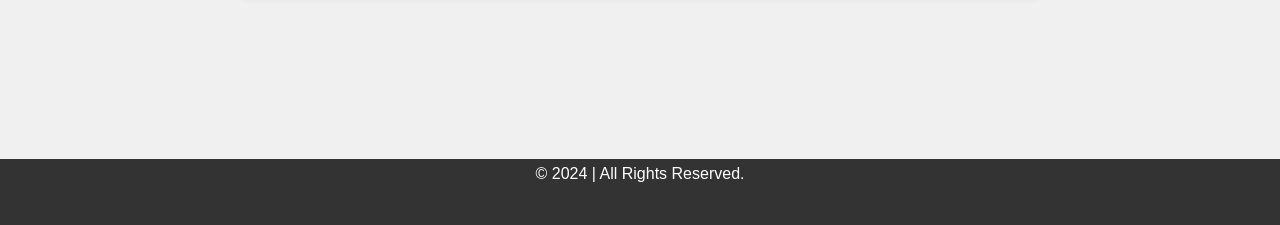
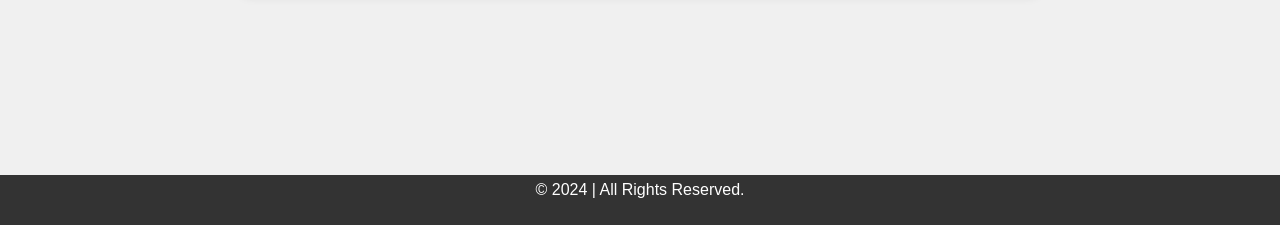
Before and after one commit to BooLeanAtYourService/stream.github.io, a plain HTML site: page index.html in a window 1280 px wide. Shown: the part 575-800 px from the top of the page. Drawn offline with Linux system fonts and the light colour scheme.

Commit message:
Update styles.css

```diff
--- a/styles.css
+++ b/styles.css
@@ -137,7 +137,7 @@
     position: fixed;
     left: 0px;
     bottom:0px;
-    height: 8.2%;
+    height: auto;
     width: 100%;
     background-color: #333;
     color: #fff;
```
